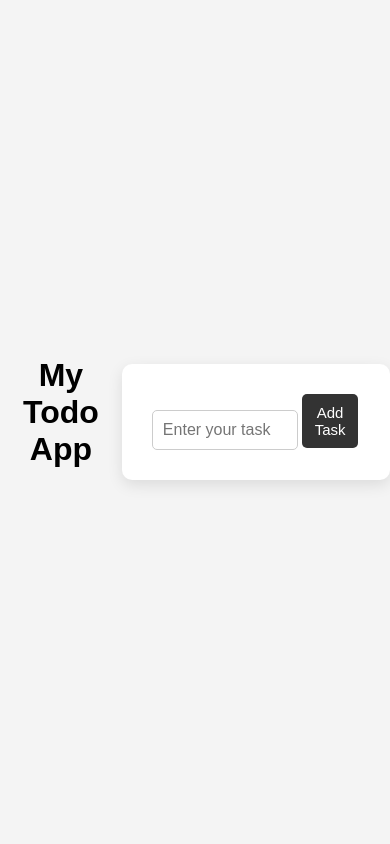
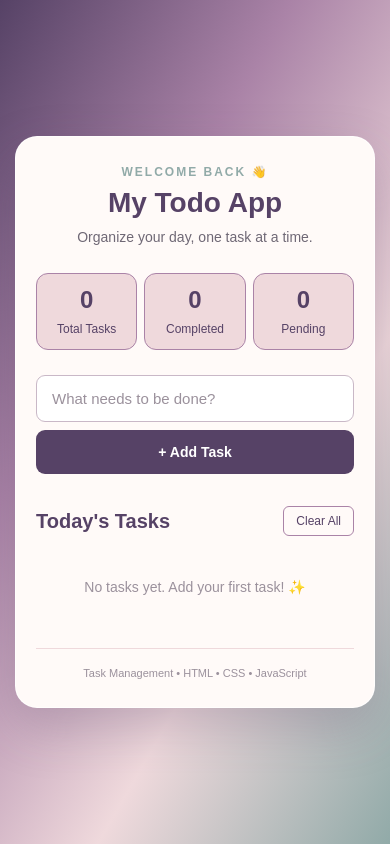
Before and after one commit to hiral1609/todo-app, a plain HTML site: page index.html in a window 390 px wide. Drawn offline with Linux system fonts and the light colour scheme.

Commit message:
added todo app styling

```diff
--- a/index.html
+++ b/index.html
@@ -1,20 +1,85 @@
 <!DOCTYPE html>
 <html lang="en">
+
 <head>
     <meta charset="UTF-8">
     <meta name="viewport" content="width=device-width, initial-scale=1.0">
-    <title>Todo App</title>
+
+    <title>Todo App | Task Management</title>
+
     <link rel="stylesheet" href="style.css">
 </head>
+
 <body>
-    <h1>My Todo App</h1>
 
     <div class="todo-container">
-        <input type="text" id="taskInput" placeholder="Enter your task">
 
-        <button id="addBtn">Add Task</button>
-        <ul id="TaskList"></ul>
+        <p class="welcome">WELCOME BACK 👋</p>
+
+        <h1>My Todo App</h1>
+
+        <p class="subtitle">
+            Organize your day, one task at a time.
+        </p>
+        <div class="stats">
+
+            <div class="stat-box">
+                <span id="totalTasks">0</span>
+                <small>Total Tasks</small>
+            </div>
+
+            <div class="stat-box">
+                <span id="completedTasks">0</span>
+                <small>Completed</small>
+            </div>
+
+            <div class="stat-box">
+                <span id="pendingTasks">0</span>
+                <small>Pending</small>
+            </div>
+
+        </div>
+
+        <div class="input-section">
+
+            <input
+                type="text"
+                id="taskInput"
+                placeholder="What needs to be done?"
+            >
+
+            <button id="addBtn">
+                + Add Task
+            </button>
+
+        </div>
+
+        <div class="task-header">
+
+            <h2>Today's Tasks</h2>
+
+            <button id="clearBtn">
+                Clear All
+            </button>
+
+        </div>
+
+        <ul id="taskList"></ul>
+
+        <p id="emptyMessage">
+            No tasks yet. Add your first task! ✨
+        </p>
+
+
+        <div class="footer">
+            Task Management • HTML • CSS • JavaScript
+        </div>
+
     </div>
 
+
+    <script src="script.js"></script>
+
 </body>
+
 </html>
--- a/style.css
+++ b/style.css
@@ -6,84 +6,478 @@
 
 body {
     font-family: Arial, sans-serif;
-    background: #f4f4f4;
     min-height: 100vh;
+    background: linear-gradient(
+        120deg,
+        #564266,
+        #AA83A7,
+        #EFD9DC,
+        #91AAA8
+    );
     display: flex;
     justify-content: center;
     align-items: center;
+    padding: 30px;
 }
 
 .todo-container {
-    background: white;
-    width: 400px;
-    padding: 30px;
-    border-radius: 10px;
-    box-shadow: 0 5px 15px rgba(0, 0, 0, 0.1);
+    width: 520px;
+    max-width: 100%;
+    padding: 40px;
+    background: #fffaf8;
+    border-radius: 22px;
+    border: 1px solid rgba(255, 255, 255, 0.8);
+    box-shadow:
+        0 20px 50px rgba(86, 66, 102, 0.25);
 }
+
+.welcome {
+    text-align: center;
+    color: #91AAA8;
+    font-size: 12px;
+    font-weight: bold;
+    letter-spacing: 2px;
+    margin-bottom: 8px;
+}
+
+
+/* =========================
+   HEADING
+========================= */
 
 h1 {
     text-align: center;
-    margin-bottom: 20px;
+
+    color: #564266;
+
+    font-size: 34px;
+
+    margin-bottom: 10px;
 }
+
+
+/* =========================
+   SUBTITLE
+========================= */
+
+.subtitle {
+    text-align: center;
+
+    color: #6f6875;
+
+    font-size: 14px;
+
+    margin-bottom: 28px;
+}
+
+
+/* =========================
+   STATISTICS
+========================= */
+
+.stats {
+    display: flex;
+
+    gap: 12px;
+
+    margin-bottom: 25px;
+}
+
+
+.stat-box {
+    flex: 1;
+
+    padding: 16px 10px;
+
+    text-align: center;
+
+    background: #EFD9DC;
+
+    border: 1px solid #AA83A7;
+
+    border-radius: 12px;
+
+    transition: 0.25s;
+}
+
+
+.stat-box:hover {
+    transform: translateY(-3px);
+
+    box-shadow:
+        0 8px 18px rgba(86, 66, 102, 0.12);
+}
+
+
+.stat-box span {
+    display: block;
+
+    color: #564266;
+
+    font-size: 24px;
+
+    font-weight: bold;
+
+    margin-bottom: 5px;
+}
+
+
+.stat-box small {
+    color: #564266;
+
+    font-size: 12px;
+}
+
+
+/* =========================
+   INPUT SECTION
+========================= */
+
+.input-section {
+    display: flex;
+
+    gap: 8px;
+
+    width: 100%;
+}
+
 
 #taskInput {
     width: 70%;
-    padding: 10px;
-    border: 1px solid #ccc;
-    border-radius: 5px;
-    font-size: 16px;
+
+    padding: 14px 15px;
+
+    border: 1px solid #c9b8c7;
+
+    border-radius: 9px;
+
+    background: white;
+
+    color: #564266;
+
+    font-size: 15px;
+
+    outline: none;
+
+    transition: 0.25s;
 }
 
-#addBtn {
-    width: 27%;
-    padding: 10px;
-    border: none;
-    border-radius: 5px;
-    background: #333;
-    color: white;
-    cursor: pointer;
-    font-size: 15px;
+
+#taskInput:focus {
+    border-color: #AA83A7;
+
+    box-shadow:
+        0 0 0 3px rgba(170, 131, 167, 0.15);
 }
 
+
+#taskInput::placeholder {
+    color: #9b919c;
+}
+
+
+/* =========================
+   ADD BUTTON
+========================= */
+
+#addBtn {
+    width: 30%;
+
+    padding: 14px 10px;
+
+    border: none;
+
+    border-radius: 9px;
+
+    background: #564266;
+
+    color: white;
+
+    font-size: 14px;
+
+    font-weight: 600;
+
+    cursor: pointer;
+
+    transition: 0.3s;
+}
+
+
 #addBtn:hover {
-    background: #555;
+    background: #AA83A7;
+
+    transform: translateY(-2px);
+
+    box-shadow:
+        0 7px 15px rgba(86, 66, 102, 0.25);
 }
+
+
+/* =========================
+   TASK HEADER
+========================= */
+
+.task-header {
+    display: flex;
+
+    justify-content: space-between;
+
+    align-items: center;
+
+    margin-top: 32px;
+
+    margin-bottom: 15px;
+}
+
+
+.task-header h2 {
+    color: #564266;
+
+    font-size: 20px;
+}
+
+
+/* =========================
+   CLEAR ALL
+========================= */
+
+#clearBtn {
+    background: transparent;
+
+    border: 1px solid #AA83A7;
+
+    color: #564266;
+
+    padding: 7px 12px;
+
+    border-radius: 6px;
+
+    cursor: pointer;
+
+    font-size: 12px;
+
+    transition: 0.25s;
+}
+
+
+#clearBtn:hover {
+    background: #AA83A7;
+
+    color: white;
+}
+
+
+/* =========================
+   TASK LIST
+========================= */
 
 #taskList {
     list-style: none;
-    margin-top: 20px;
+
+    margin-top: 10px;
 }
+
+
+/* =========================
+   TASK ITEM
+========================= */
 
 #taskList li {
     display: flex;
-    justify-content: space-between;
+
     align-items: center;
-    padding: 12px;
-    margin-bottom: 10px;
-    background: #f5f5f5;
-    border-radius: 5px;
+
+    gap: 10px;
+
+    padding: 14px;
+
+    margin-bottom: 12px;
+
+    background: #faf5f7;
+
+    border: 1px solid #EFD9DC;
+
+    border-left: 5px solid #AA83A7;
+
+    border-radius: 10px;
+
+    transition: 0.25s;
 }
 
-.complete-btn {
-    background: green;
-    color: white;
-    border: none;
-    padding: 6px 10px;
-    border-radius: 4px;
-    cursor: pointer;
-    margin-right: 5px;
+
+#taskList li:hover {
+    transform: translateX(4px);
+
+    box-shadow:
+        0 6px 15px rgba(86, 66, 102, 0.10);
 }
 
+
+/* =========================
+   TASK TEXT
+========================= */
+
+.task-text {
+    flex: 1;
+
+    color: #564266;
+
+    font-size: 15px;
+
+    word-break: break-word;
+}
+
+
+/* =========================
+   COMPLETE BUTTON
+========================= */
+
+.complete-btn {
+    background: #91AAA8;
+
+    color: white;
+
+    border: none;
+
+    padding: 7px 11px;
+
+    border-radius: 6px;
+
+    cursor: pointer;
+
+    font-size: 12px;
+
+    transition: 0.2s;
+}
+
+
+.complete-btn:hover {
+    background: #718f8d;
+
+    transform: scale(1.05);
+}
+
+
+/* =========================
+   DELETE BUTTON
+========================= */
+
 .delete-btn {
-    background: red;
+    background: #AA83A7;
+
     color: white;
+
     border: none;
-    padding: 6px 10px;
-    border-radius: 4px;
+
+    padding: 7px 11px;
+
+    border-radius: 6px;
+
     cursor: pointer;
+
+    font-size: 12px;
+
+    transition: 0.2s;
 }
+
+
+.delete-btn:hover {
+    background: #564266;
+
+    transform: scale(1.05);
+}
+
+
+/* =========================
+   COMPLETED TASK
+========================= */
 
 .completed {
     text-decoration: line-through;
-    color: gray;
+
+    color: #91AAA8;
+
+    opacity: 0.7;
 }
+
+
+/* =========================
+   EMPTY MESSAGE
+========================= */
+
+#emptyMessage {
+    text-align: center;
+
+    color: #9b919c;
+
+    font-size: 14px;
+
+    padding: 28px 10px;
+}
+
+
+/* =========================
+   FOOTER
+========================= */
+
+.footer {
+    text-align: center;
+
+    margin-top: 25px;
+
+    padding-top: 18px;
+
+    border-top: 1px solid #EFD9DC;
+
+    color: #9b919c;
+
+    font-size: 11px;
+}
+
+
+/* =========================
+   MOBILE RESPONSIVE
+========================= */
+
+@media (max-width: 600px) {
+
+    body {
+        padding: 15px;
+    }
+
+
+    .todo-container {
+        padding: 28px 20px;
+    }
+
+
+    h1 {
+        font-size: 28px;
+    }
+
+
+    .input-section {
+        flex-direction: column;
+    }
+
+
+    #taskInput,
+    #addBtn {
+        width: 100%;
+    }
+
+
+    .stats {
+        gap: 7px;
+    }
+
+
+    .stat-box {
+        padding: 12px 5px;
+    }
+
+
+    #taskList li {
+        flex-wrap: wrap;
+    }
+}
```
